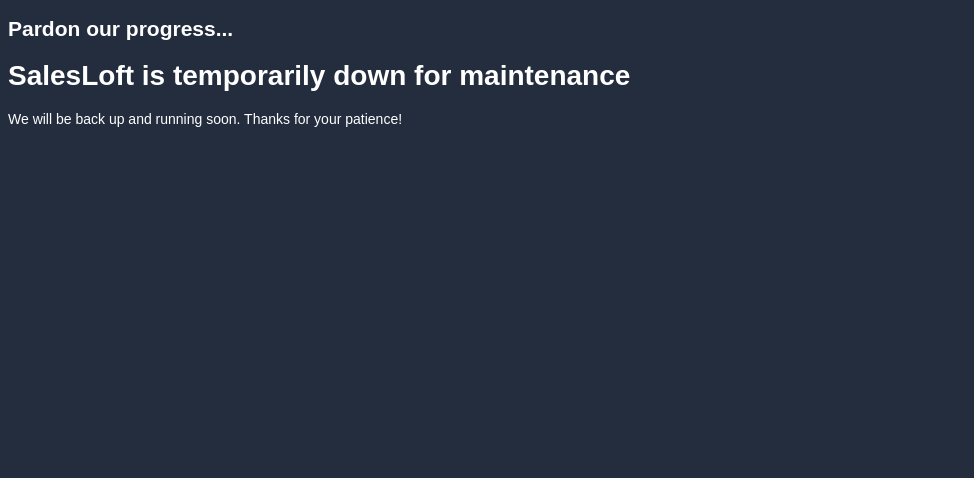
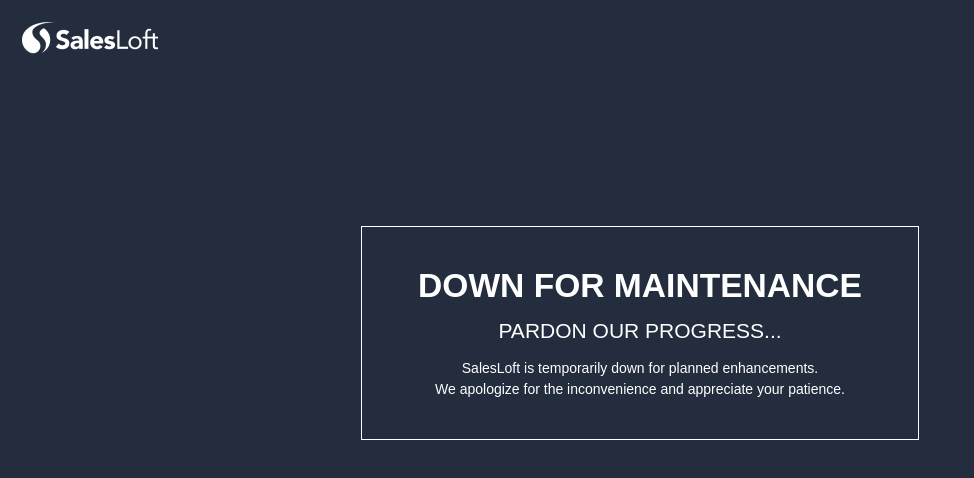
Before and after one commit to laurenlangley/laurenlangley.github.io, a plain HTML site: page maintenance/index.html in a window 1280 px wide. Shown: the whole page, without its empty margins (0-974 px from the left). Drawn offline with Linux system fonts and the light colour scheme.

Commit message:
maintenance content and styles

```diff
--- a/maintenance/index.html
+++ b/maintenance/index.html
@@ -10,8 +10,13 @@
         <link rel="stylesheet" href="main.css">
     </head>
     <body>
-        <h2>Pardon our progress...</h2>
-        <h1>SalesLoft is temporarily down for maintenance</h1>
-        <p>We will be back up and running soon. Thanks for your patience!</p>
+        <header>
+            <img src="salesloft-logo-white.png">
+        </header>
+        <div>
+            <h1>DOWN FOR MAINTENANCE</h1>
+            <h2>PARDON OUR PROGRESS...</h2>
+            <p>SalesLoft is temporarily down for planned enhancements. <br>We apologize for the inconvenience and appreciate your patience.</p>
+        </div>
     </body>
 </html>
--- a/maintenance/main.css
+++ b/maintenance/main.css
@@ -6,4 +6,29 @@ body {
     color: #fff;
     font-family: "museo-sans",sans-serif;
     font-size: 14px;
+    line-height: 1.5em;
 }
+
+div {
+    width:40%;
+    min-width:400px;
+    margin: 12% auto auto auto;
+    padding: 1.8em;
+    text-align: center;
+    border: 1px solid #fff;
+}
+
+h1 {
+    margin: 0.5em;
+    font-size: 2.4em;
+    line-height: 1em;
+}
+
+h2 {
+    font-weight: 300;
+}
+
+img {
+    max-width: 136px;
+    margin:1em;
+}
```
Also changed, not shown: maintenance/salesloft-logo-white.png (added).
